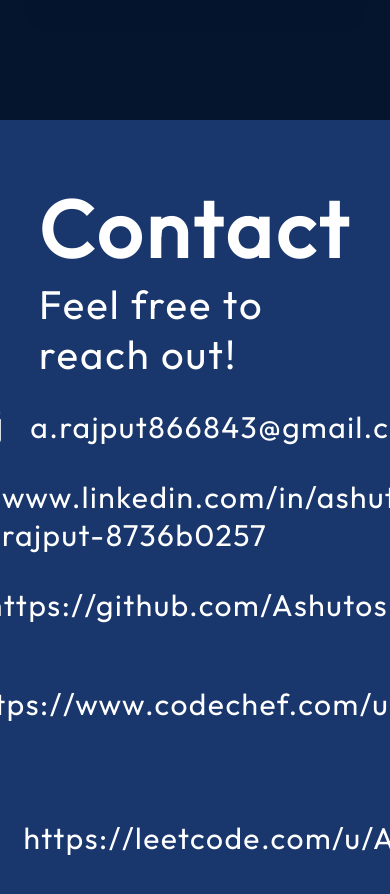
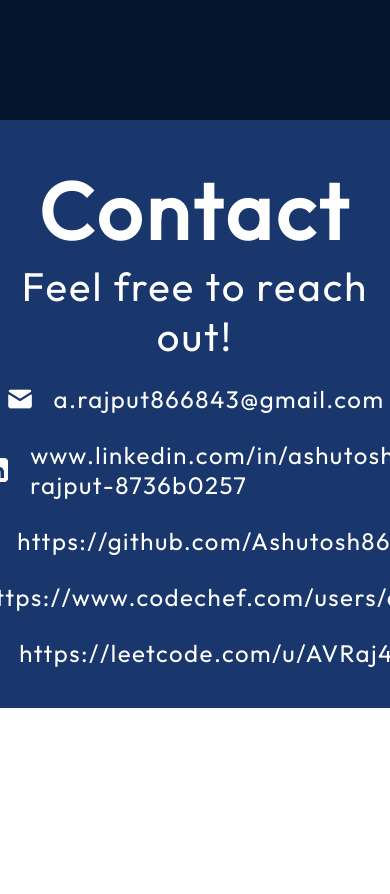
Before and after one commit to Ashutosh8668/MyPortfolio, a React (Vite) app: page / in a window 390 px wide. Shown: the part 8879-9773 px from the top of the page. After the commit the page ends 9587 px from the top, so only its background shows below. Built offline with nearby package versions, Linux system fonts and the light colour scheme.

Commit message:
Update Contact.module.css

```diff
--- a/src/components/Contact/Contact.module.css
+++ b/src/components/Contact/Contact.module.css
@@ -35,7 +35,13 @@
 .link {
   display: flex;
   align-items: center;
-  gap: 25px;
+  gap: 20px;
+}
+
+.link img {
+  width: 32px;
+  height: 32px;
+  object-fit: contain;
 }
 
 .link a {
@@ -46,19 +52,34 @@
   letter-spacing: 1.5px;
 }
 
+.link a:hover {
+  text-decoration: underline;
+}
+
 @media screen and (max-width: 830px) {
   .container {
     flex-direction: column;
     gap: 23px;
+    padding: 40px 5%;
   }
 
   .text {
     display: flex;
     flex-direction: column;
     align-items: center;
+    text-align: center;
   }
 
   .links {
     align-items: center;
   }
+
+  .link a {
+    font-size: 24px;
+  }
+
+  .link img {
+    width: 28px;
+    height: 28px;
+  }
 }
```
